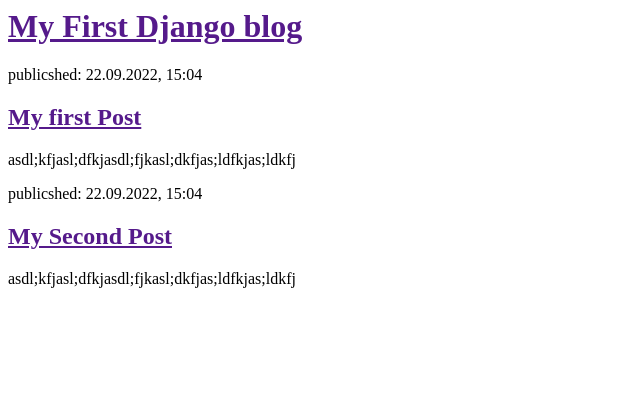
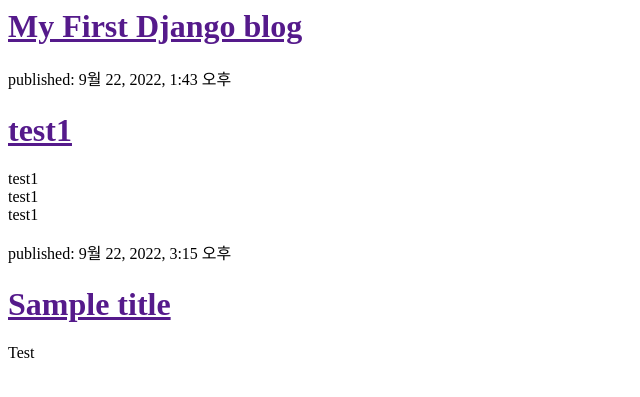
Before and after one commit to dngngnt98/django-blog, a Django app: page / in a window 1280 px wide. Shown: the top 397 px of the page, without its empty margins (0-640 px from the left). Run offline with Django 3.2, Linux system fonts and the light colour scheme; data comes from the database, SQL or seed files in the repository; both versions use the stored data as it was after the commit.

Commit message:
Modified templates to display posts from database.

```diff
--- a/blog/templates/blog/post_list.html
+++ b/blog/templates/blog/post_list.html
@@ -6,16 +6,12 @@
         <div>
             <h1><a href="">My First Django blog</a></h1>
         </div>
-
-        <div>
-            <p>publicshed: 22.09.2022, 15:04</p>
-            <h2><a href="">My first Post</a></h2>
-            <p>asdl;kfjasl;dfkjasdl;fjkasl;dkfjas;ldfkjas;ldkfj</p>
-        </div>
-        <div>
-            <p>publicshed: 22.09.2022, 15:04</p>
-            <h2><a href="">My Second Post</a></h2>
-            <p>asdl;kfjasl;dfkjasdl;fjkasl;dkfjas;ldfkjas;ldkfj</p>
-        </div>
+        {% for post in posts %}
+            <div>
+                <p>published: {{ post.published_date }}</p>
+                <h1><a href="">{{ post.title }}</a></h1>
+                <p>{{ post.text|linebreaksbr }}</p>
+            </div>
+        {% endfor %}
     </body>
 </html>
--- a/blog/views.py
+++ b/blog/views.py
@@ -1,6 +1,10 @@
+from time import timezone
 from django.shortcuts import render
+from django.utils import timezone
+from .models import Post
 
 # Create your views here.
 
 def post_list(request):
-    return render(request, 'blog/post_list.html', {})
+    posts = Post.objects.filter(published_date__lte=timezone.now()).order_by('published_date')
+    return render(request, 'blog/post_list.html', {'posts': posts})
```
Also changed, not shown: db.sqlite3.
